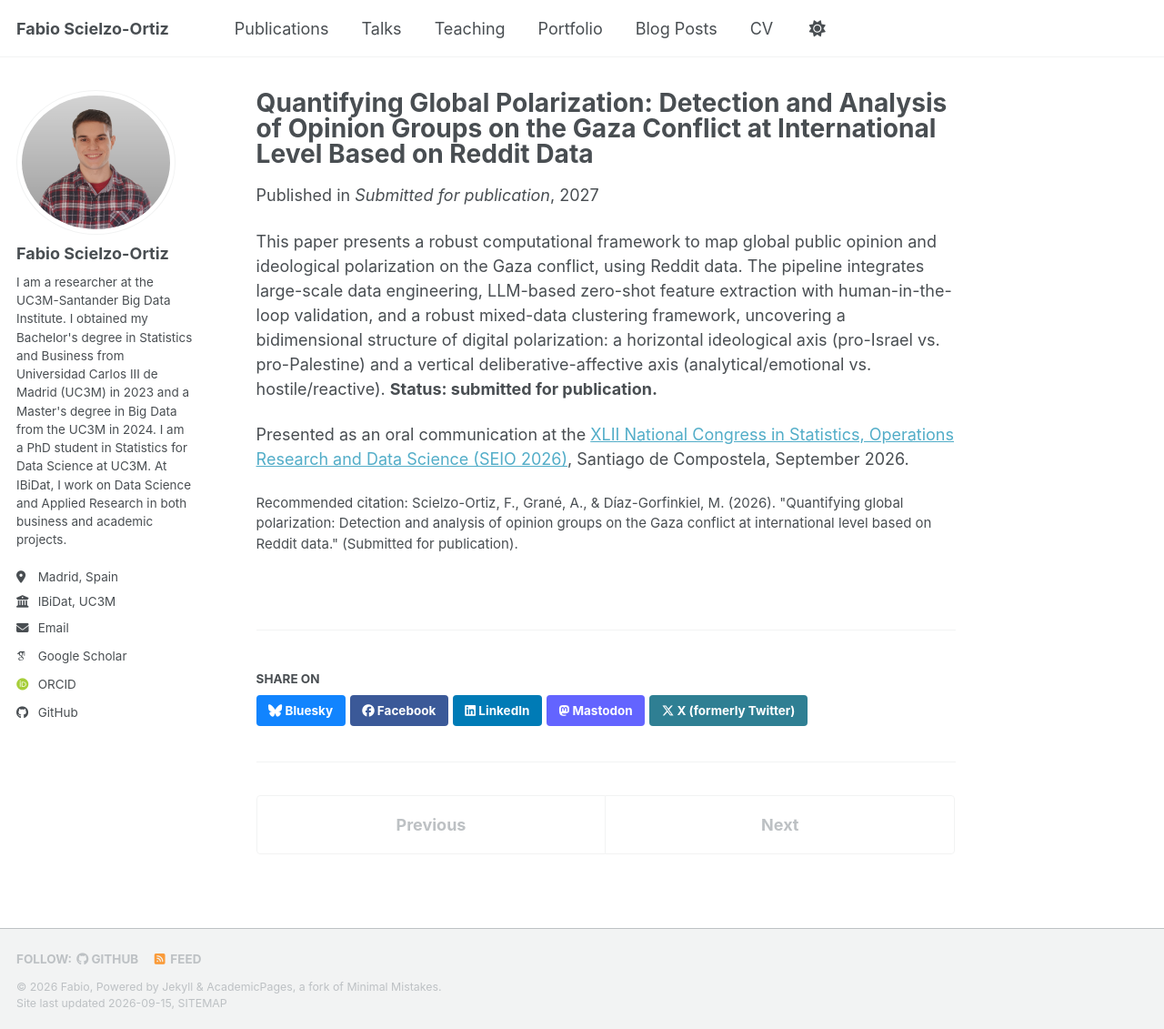
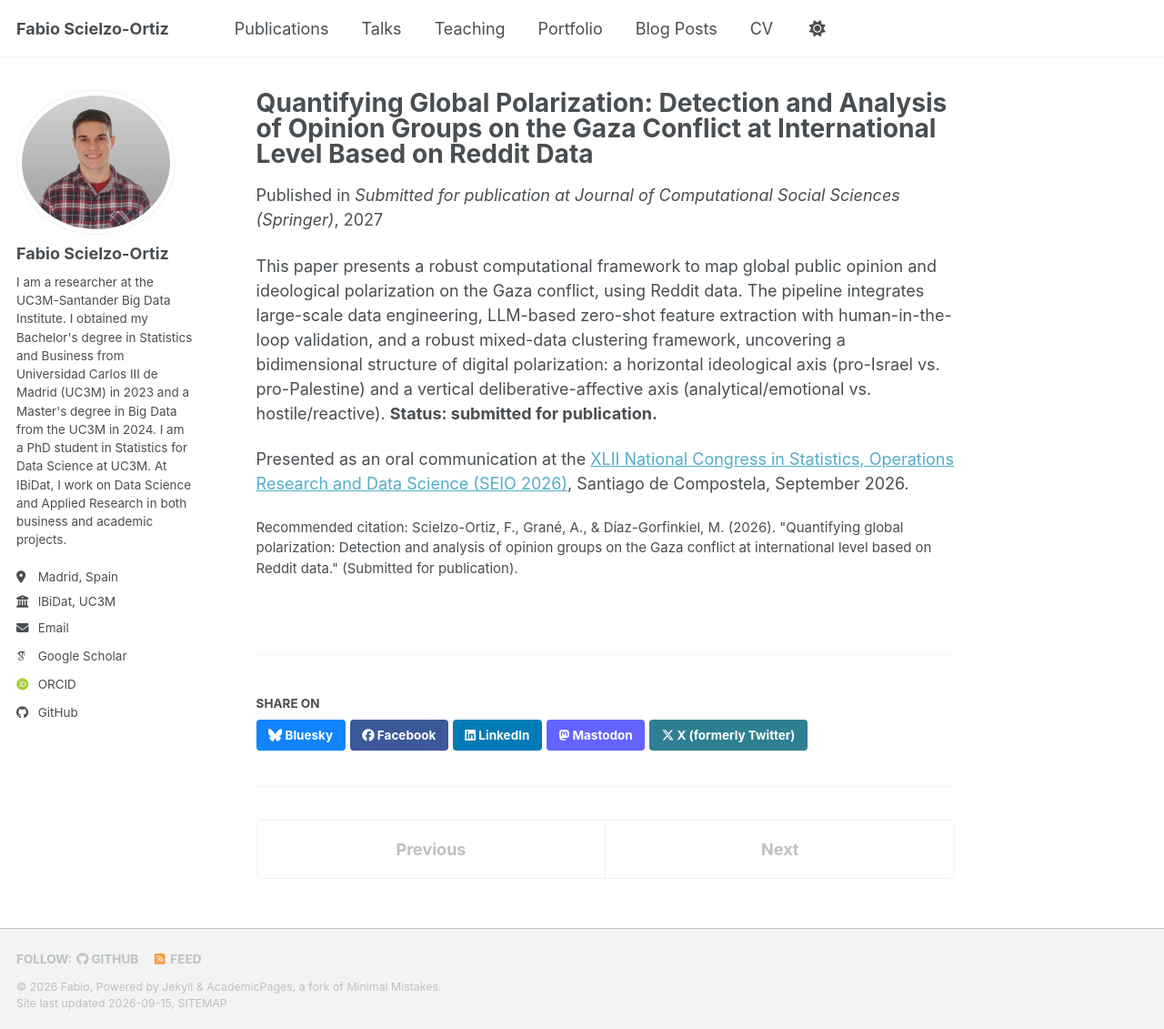
Before and after one commit to FabioScielzoOrtiz/fabioscielzoortiz.github.io, a Jekyll site: the page built from _publications/2027-01-01-gaza-conflict-opinion-polarization.md, in a window 1280 px wide and 1131 px high. Shown: the whole window at 91% size. Built offline with Jekyll 4.4.1, drawn with Linux system fonts in a browser that asks for light colours; some web fonts are replaced; a script bundle is joined from its source files by our own code; library files that are not in the unit come from our copies.

Commit message:
Update venue information for Gaza conflict manuscript to specify the journal

```diff
--- a/_publications/2027-01-01-gaza-conflict-opinion-polarization.md
+++ b/_publications/2027-01-01-gaza-conflict-opinion-polarization.md
@@ -5,7 +5,7 @@ category: manuscripts
 permalink: /publication/2026-02-01-gaza-conflict-opinion-polarization
 excerpt: 'A robust computational framework, combining LLM-based feature extraction with robust mixed-data clustering, to detect and analyze international opinion groups on the Gaza conflict from Reddit data.'
 date: 2027-01-01 # TODO: placeholder date, pending submission
-venue: 'Submitted for publication'
+venue: 'Submitted for publication at Journal of Computational Social Sciences (Springer)'
 slidesurl:
 paperurl:
 bibtexurl:
```
